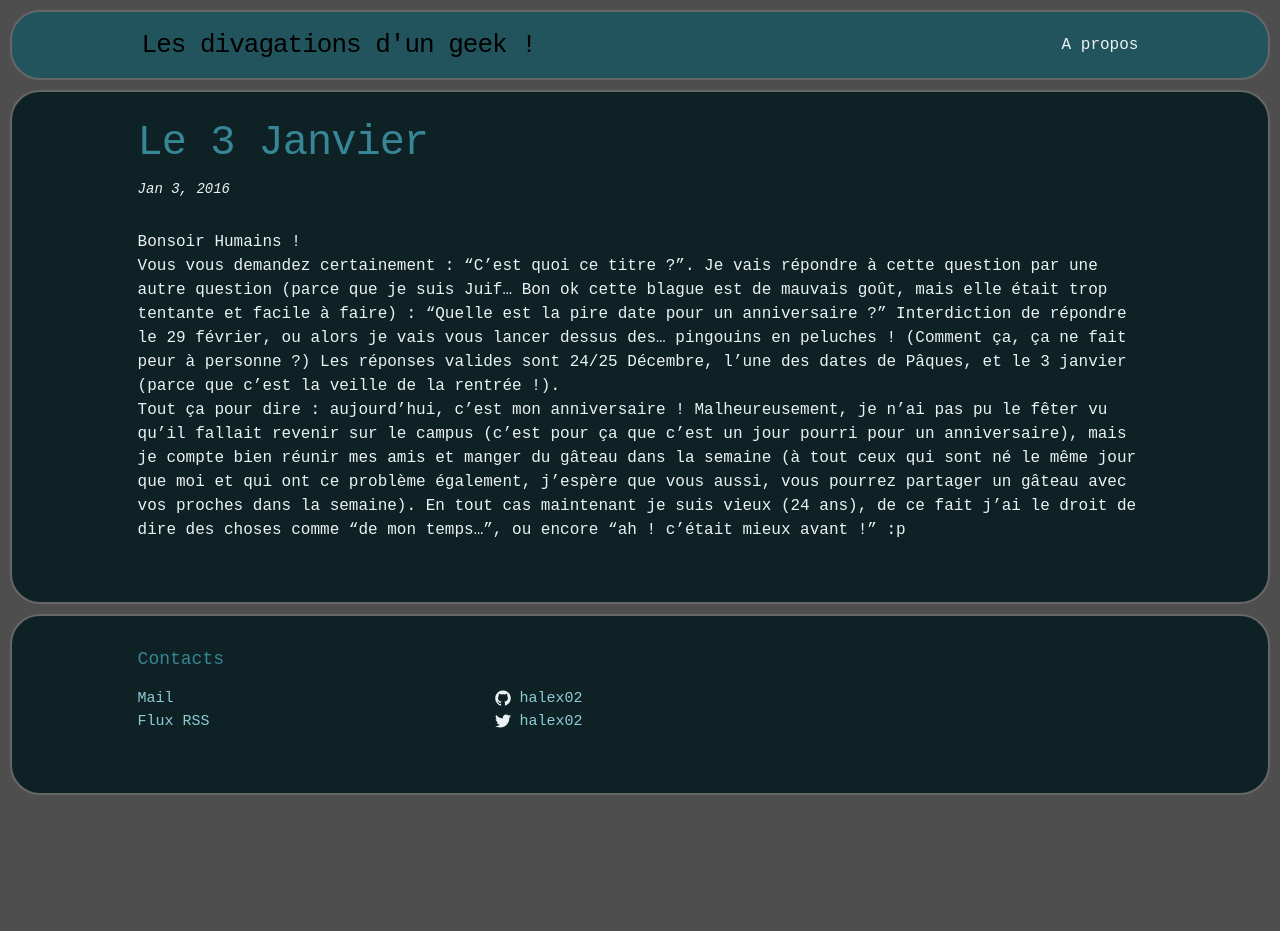
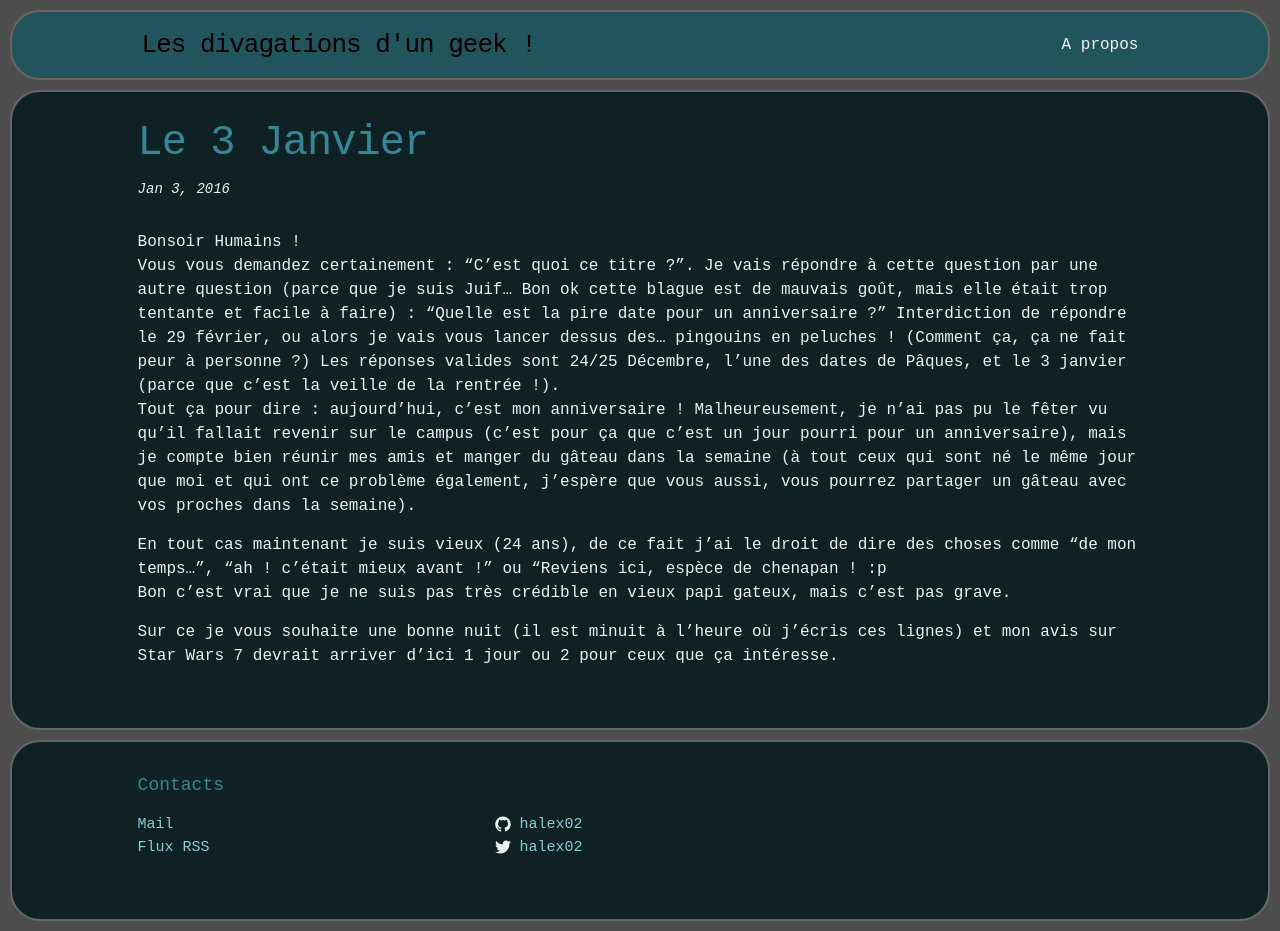
Before and after one commit to halex02/halex02.github.io, a Jekyll site: the page built from _posts/2016-01-03-Le-3-Janvier.markdown, in a window 1280 px wide. Built offline with Jekyll 4.4.1, drawn with Linux system fonts in a browser that asks for light colours; nearby versions of some CDN libraries; library files that are not in the unit come from our copies; comment, search, counter and statistics services are not loaded; before the commit the page ends 900 px from its top, so only the background shows below that.

Commit message:
correction post anniversaire

```diff
--- a/_posts/2016-01-03-Le-3-Janvier.markdown
+++ b/_posts/2016-01-03-Le-3-Janvier.markdown
@@ -8,4 +8,8 @@ comments: true
 Bonsoir Humains !
 Vous vous demandez certainement : "C'est quoi ce titre ?". Je vais répondre à cette question par une autre question (parce que je suis Juif... Bon ok cette blague est de mauvais goût, mais elle était trop tentante et facile à faire) : "Quelle est la pire date pour un anniversaire ?" Interdiction de répondre le 29 février, ou alors je vais vous lancer dessus des... pingouins en peluches ! (Comment ça, ça ne fait peur à personne ?) Les réponses valides sont 24/25 Décembre, l'une des dates de Pâques, et le 3 janvier (parce que c'est la veille de la rentrée !).
 Tout ça pour dire : aujourd'hui, c'est mon anniversaire ! Malheureusement, je n'ai pas pu le fêter vu qu'il fallait revenir sur le campus (c'est pour ça que c'est un jour pourri pour un anniversaire), mais je compte bien réunir mes amis et manger du gâteau dans la semaine (à tout ceux qui sont né le même jour que moi et qui ont ce problème également, j'espère que vous aussi, vous pourrez partager un gâteau avec vos proches dans la semaine).
-En tout cas maintenant je suis vieux (24 ans), de ce fait j'ai le droit de dire des choses comme "de mon temps...", ou encore "ah ! c'était mieux avant !" :p
+
+En tout cas maintenant je suis vieux (24 ans), de ce fait j'ai le droit de dire des choses comme "de mon temps...", "ah ! c'était mieux avant !" ou "Reviens ici, espèce de chenapan ! :p
+Bon c'est vrai que je ne suis pas très crédible en vieux papi gateux, mais c'est pas grave.
+
+Sur ce je vous souhaite une bonne nuit (il est minuit à l'heure où j'écris ces lignes) et mon avis sur Star Wars 7 devrait arriver d'ici 1 jour ou 2 pour ceux que ça intéresse.
```
Also changed, not shown: 1 other file.
